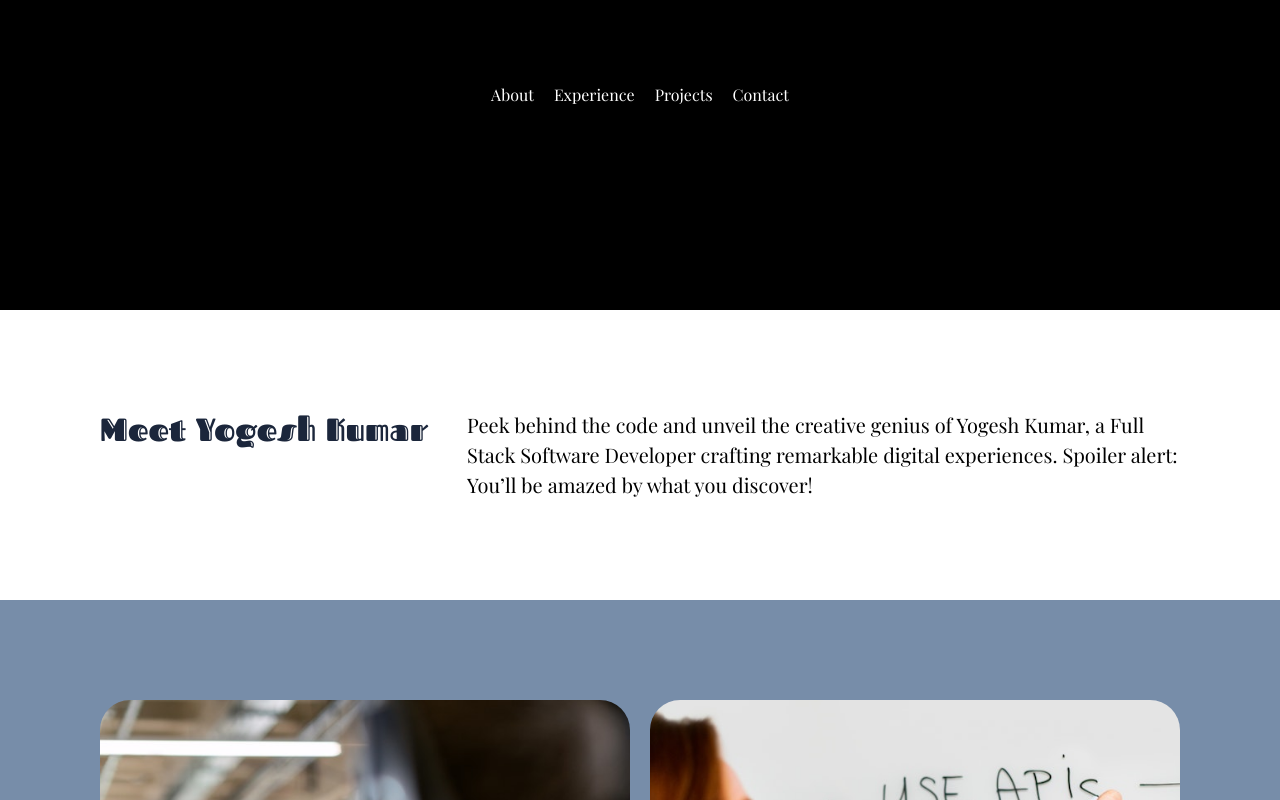
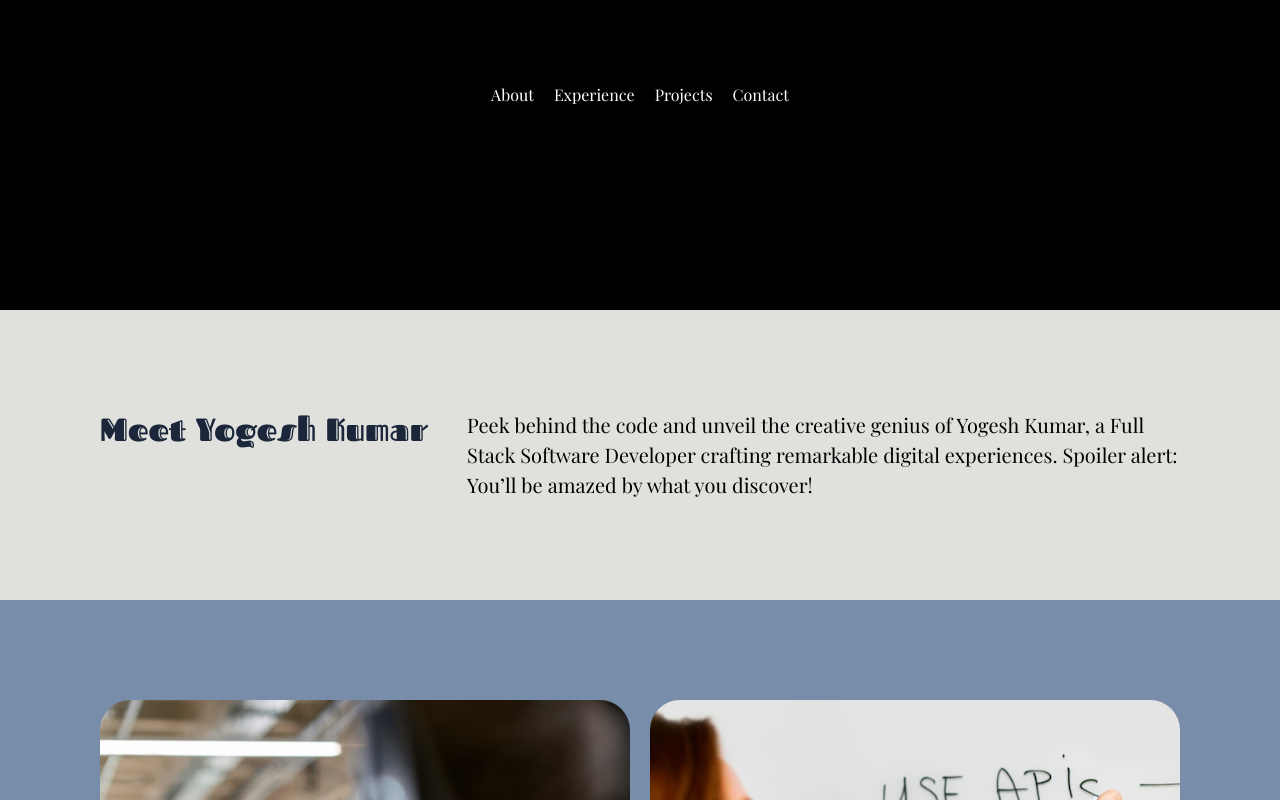
Before and after one commit to yogeshsingh2672000/portfolio, a React (Create React App) app: page / in a window 1280 px wide. Shown: the part 490-1290 px from the top of the page. Built offline with nearby package versions, Linux system fonts and the light colour scheme.

Commit message:
about bg color change

```diff
--- a/src/components/sections/About.tsx
+++ b/src/components/sections/About.tsx
@@ -2,7 +2,7 @@
 function About() {
     return (
         <>
-            <div id="about" className="flex flex-col md:flex-row gap-[20px] px-[20px] md:px-[40px] lg:px-[100px] md:gap-[40px] py-[60px] md:py-[80px] lg:py-[100px]">
+            <div id="about" className="bg-[#E0E1DD] flex flex-col md:flex-row gap-[20px] px-[20px] md:px-[40px] lg:px-[100px] md:gap-[40px] py-[60px] md:py-[80px] lg:py-[100px]">
                 <div className="meet-yk-heading whitespace-nowrap text-[32px] md:text-[48px]">Meet Yogesh Kumar</div>
                 <div className="meet-yk-desc">
                     Peek behind the code and unveil the creative genius of Yogesh Kumar, a
```
